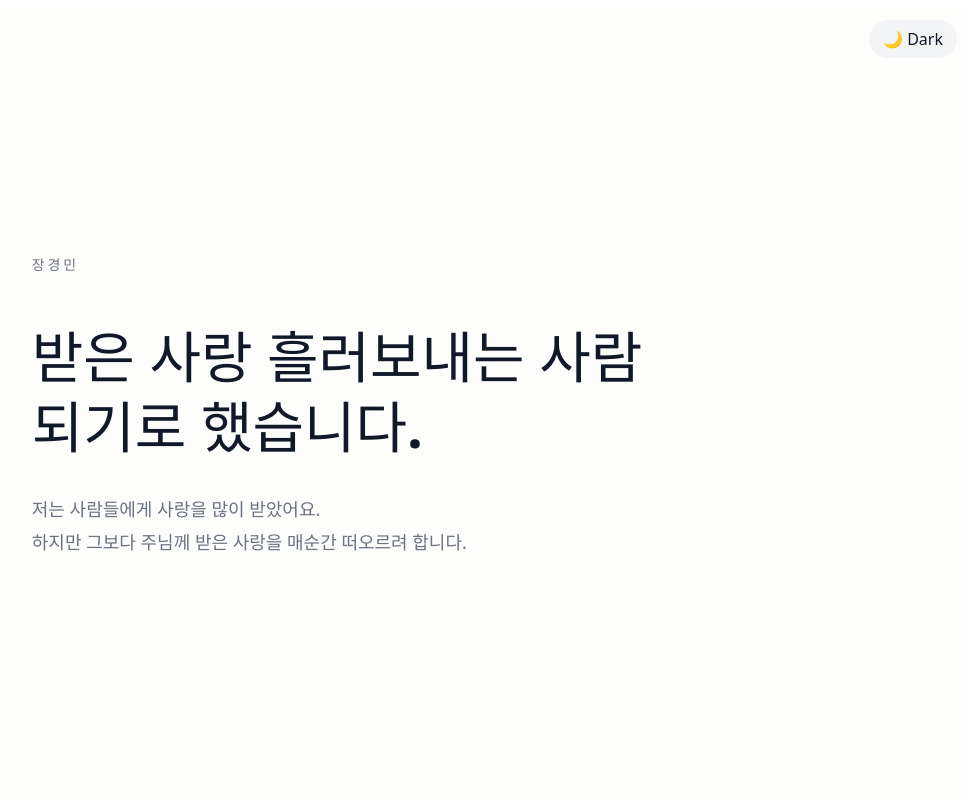
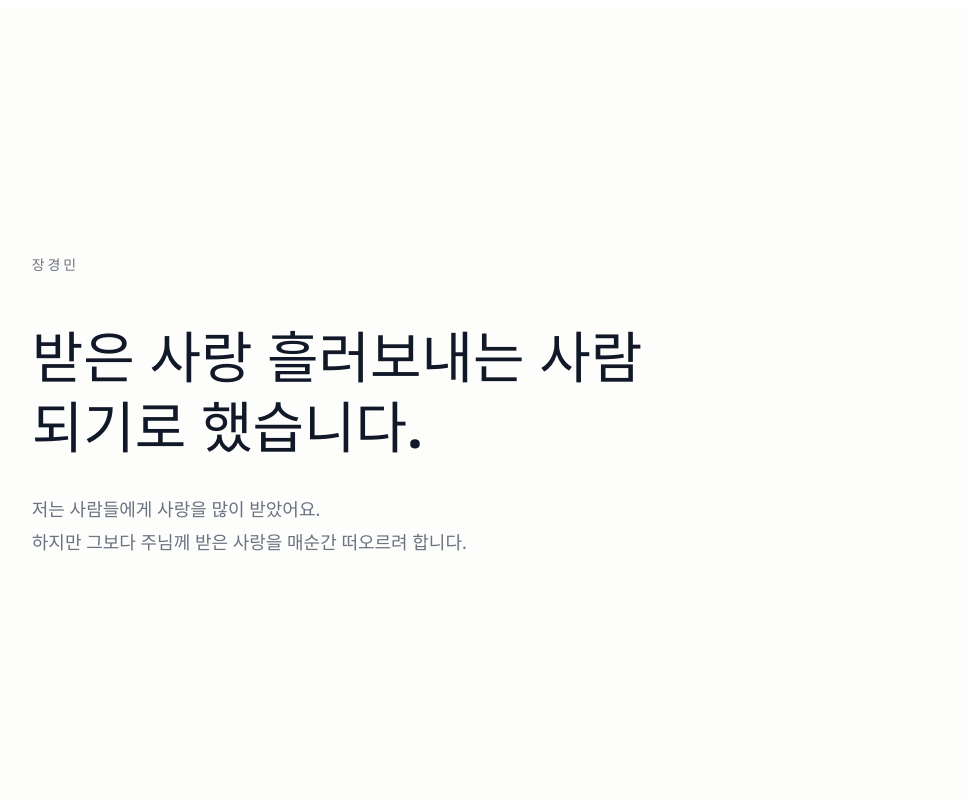
Before and after one commit to l1lsang/codingquokka, a React (Vite) app: page / in a window 1280 px wide. Shown: the top 800 px of the page, without its empty margins (303-1277 px from the left). Built offline with nearby package versions, Linux system fonts and the light colour scheme.

Commit message:
DASDFASDFASDF

```diff
--- a/src/App.jsx
+++ b/src/App.jsx
@@ -1,16 +1,10 @@
 import { BrowserRouter, Routes, Route } from "react-router-dom";
 
 import Home from "./pages/Home";
-import ThemeToggle from "./components/ThemeToggle";
 
 export default function App() {
   return (
     <BrowserRouter>
-      {/* 전역 UI (나중에 Header로 이동 가능) */}
-      <div style={{ position: "fixed", top: 20, right: 20, zIndex: 1000 }}>
-        <ThemeToggle />
-      </div>
-
       <Routes>
         <Route path="/" element={<Home />} />
 
--- a/src/components/ThemeToggle.jsx
+++ /dev/null
@@ -1,27 +0,0 @@
-import { useEffect, useState } from "react";
-
-export default function ThemeToggle() {
-  const [theme, setTheme] = useState("light");
-
-  useEffect(() => {
-    document.documentElement.setAttribute("data-theme", theme);
-  }, [theme]);
-
-  return (
-    <button
-      onClick={() =>
-        setTheme(theme === "light" ? "dark" : "light")
-      }
-      style={{
-        padding: "8px 14px",
-        borderRadius: "999px",
-        border: "none",
-        cursor: "pointer",
-        background: "var(--bg-soft)",
-        color: "var(--text)",
-      }}
-    >
-      {theme === "light" ? "🌙 Dark" : "☀️ Light"}
-    </button>
-  );
-}
```
